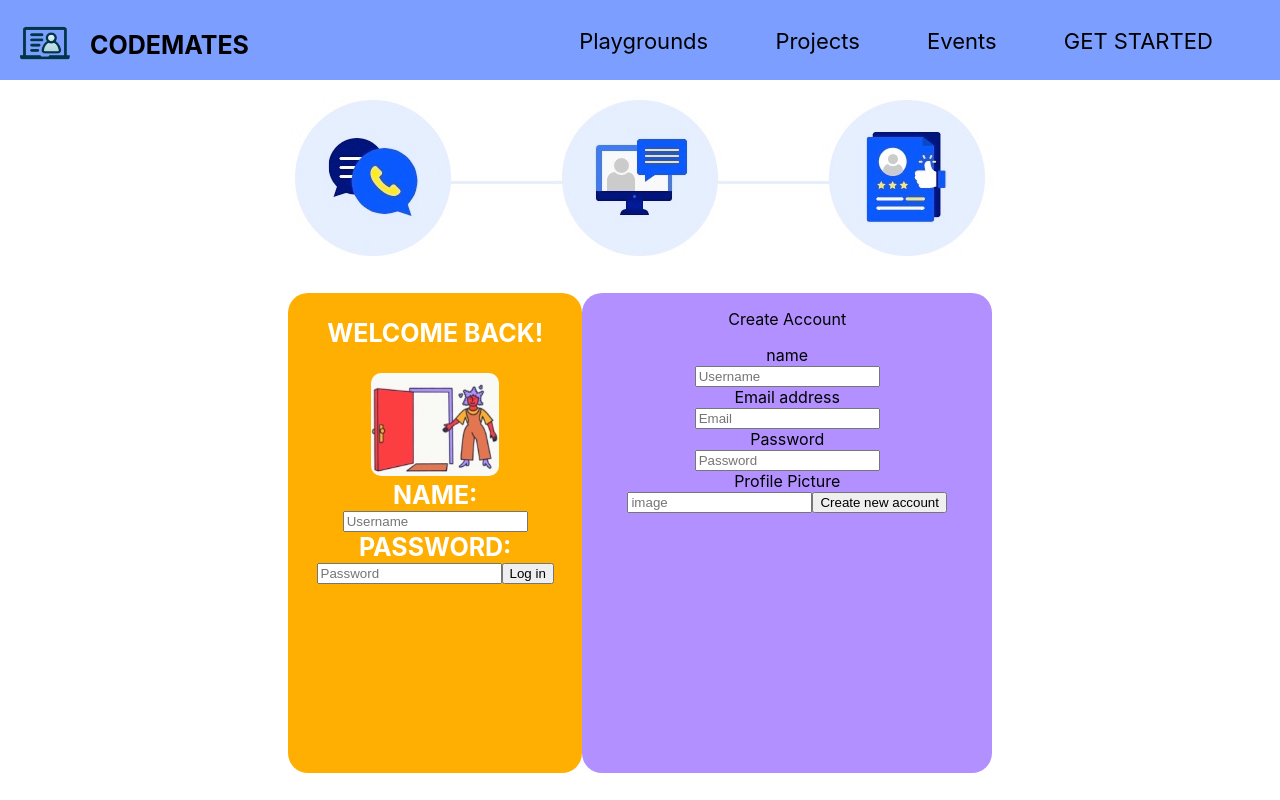
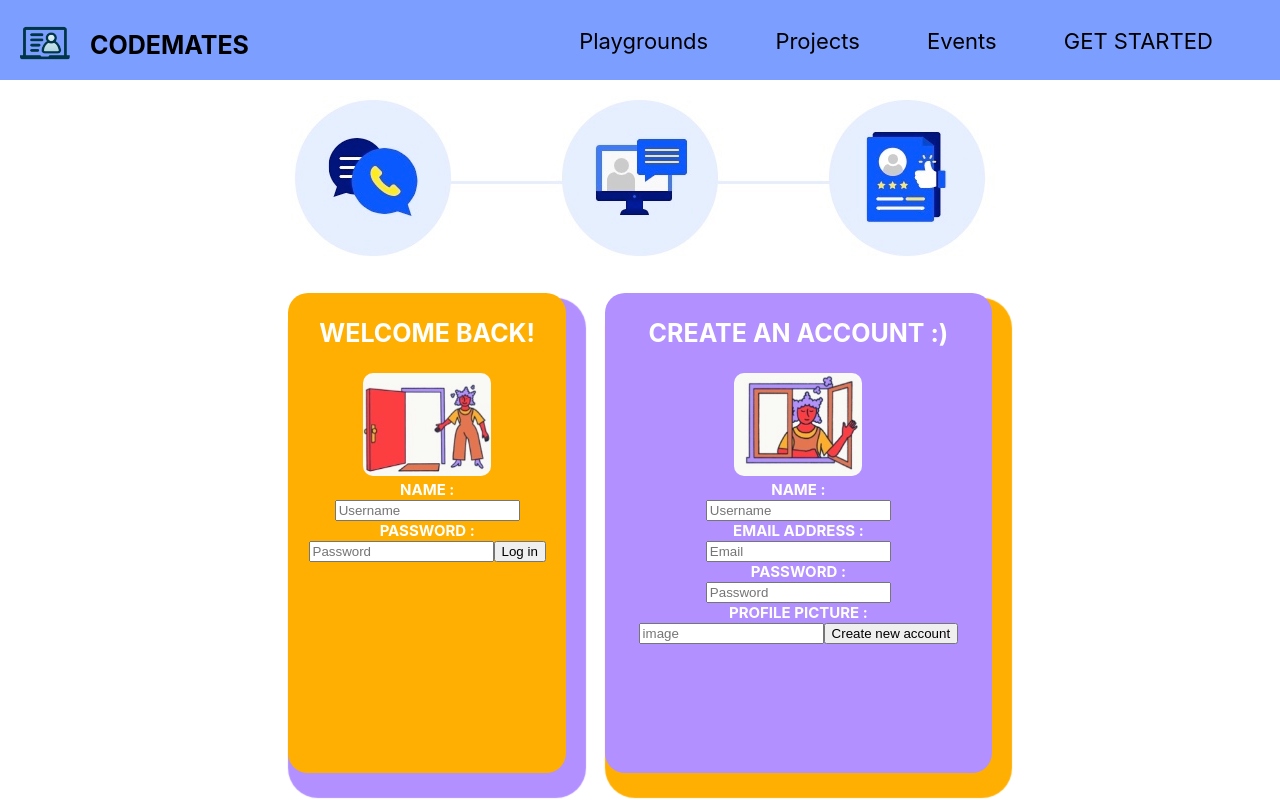
Before and after one commit to leahtingxuezhao/codemates, a React (Create React App) app: page /#/auth in a window 1280 px wide. Built offline with nearby package versions, Linux system fonts and the light colour scheme; what redux-promise-middleware would draw is missing.

Commit message:
more styling

```diff
--- a/src/App.css
+++ b/src/App.css
@@ -57,13 +57,16 @@
   height: 60vh;
   background-color: rgb(255, 175, 2);
   border-radius: 20px;
+  box-shadow: 10px 15px 1px 10px rgb(178, 144, 255);
 }
 
 .register-box {
+  margin-left: 3vw;
   width: 32vw;
   height: 60vh;
   background-color: rgb(178, 144, 255);
   border-radius: 20px;
+  box-shadow: 10px 15px 1px 10px rgb(255, 175, 2);
 }
 
 .homepage-p {
@@ -349,3 +352,9 @@
   font-size: 25px;
   font-weight: bold;
 }
+
+.auth-small-title {
+  color: white;
+  font-size: 15px;
+  font-weight: bold;
+}
--- a/src/Components/Auth.js
+++ b/src/Components/Auth.js
@@ -4,6 +4,7 @@ import axios from "axios";
 import { setUser } from "../redux/authReducer";
 import authPic from "../image_folder/authPic.jpeg";
 import welcome from "../image_folder/welcome.jpeg";
+import registerImage from "../image_folder/registerImage.jpeg";
 class Auth extends Component {
   constructor(props) {
     super(props);
@@ -75,13 +76,13 @@ class Auth extends Component {
           <div className="login-box">
             <p className="auth-title">WELCOME BACK!</p>
             <img src={welcome} alt="welcome" className="welcome"></img>
-            <div className="auth-title">NAME:</div>
+            <div className="auth-small-title">NAME :</div>
             <input
               name="username"
               placeholder="Username"
               onChange={e => this.handleChange(e)}
             ></input>
-            <div className="auth-title">PASSWORD:</div>
+            <div className="auth-small-title">PASSWORD :</div>
             <input
               name="password"
               onChange={e => this.handleChange(e)}
@@ -92,26 +93,27 @@ class Auth extends Component {
             </button>
           </div>
           <div className="register-box">
-            <p>Create Account</p>
-            <div>name</div>
+            <p className="auth-title">CREATE AN ACCOUNT :)</p>
+            <img src={registerImage} alt="register" className="welcome"></img>
+            <div className="auth-small-title">NAME :</div>
             <input
               name="username"
               placeholder="Username"
               onChange={e => this.handleChange(e)}
             ></input>
-            <div>Email address</div>
+            <div className="auth-small-title">EMAIL ADDRESS :</div>
             <input
               name="email"
               placeholder="Email"
               onChange={e => this.handleChange(e)}
             ></input>
-            <div>Password</div>
+            <div className="auth-small-title">PASSWORD :</div>
             <input
               name="password"
               onChange={e => this.handleChange(e)}
               placeholder="Password"
             ></input>
-            <div>Profile Picture</div>
+            <div className="auth-small-title">PROFILE PICTURE :</div>
             <input
               name="profile_pic"
               placeholder="image"
```
Also changed, not shown: src/image_folder/registerImage.jpeg (added).
